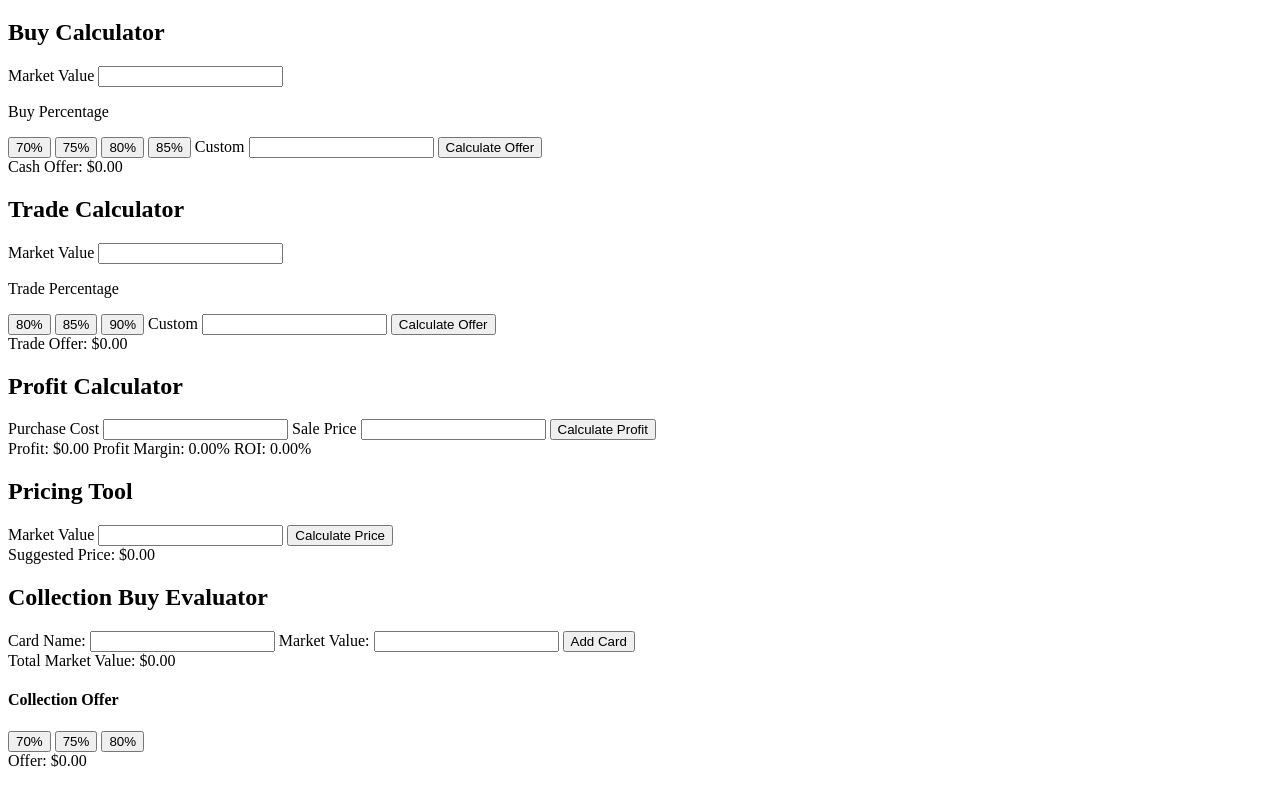
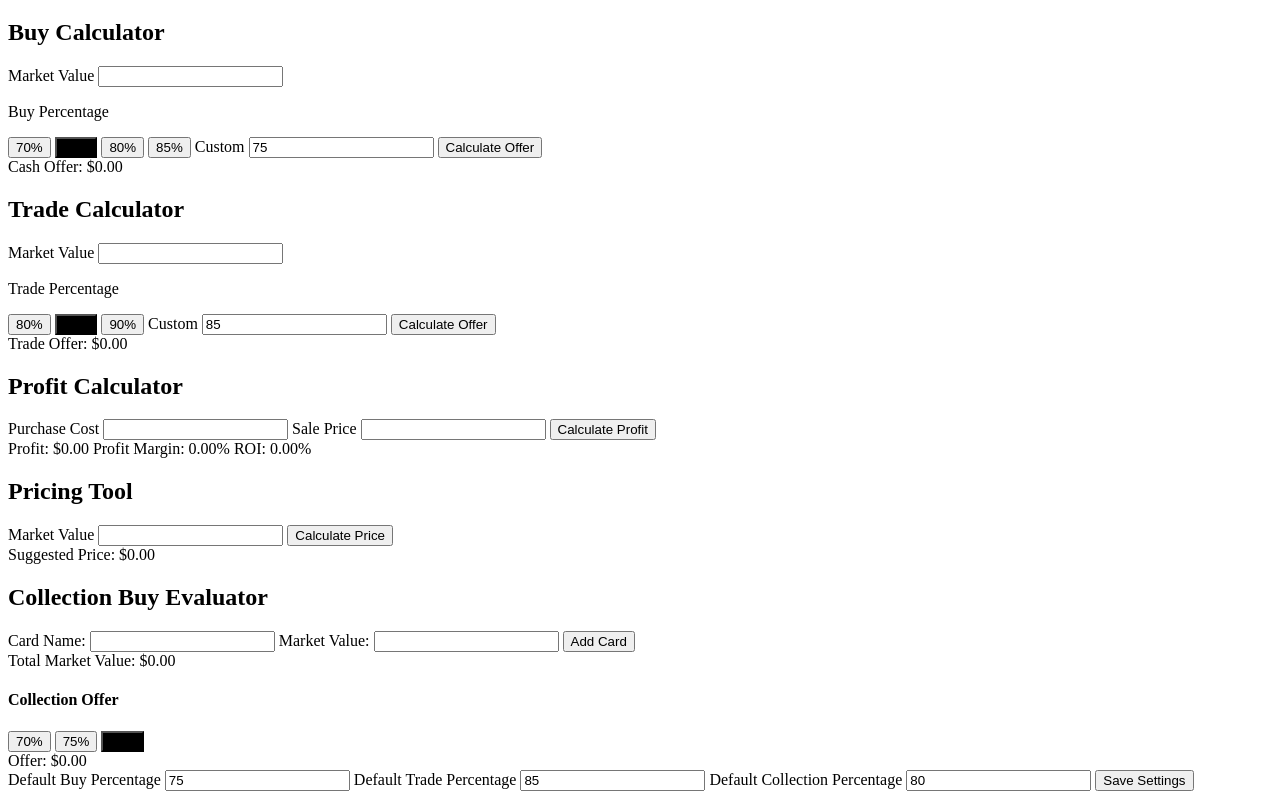
Before and after one commit to Irana1/card-show-dealer-tool, a plain HTML site: page index.html in a window 1280 px wide. Shown: the part 61-860 px from the top of the page. Before the commit the page ends 839 px from the top, so only its background shows below. Drawn offline with Linux system fonts and the light colour scheme.

Commit message:
Add files via upload

```diff
--- a/index.html
+++ b/index.html
@@ -104,6 +104,17 @@
         <span>Offer:</span>
         <span id="collection-offer-span">$0.00</span>
     </section>
+    <div>
+        <form id="settings-form">
+            <label for="default-buy-pct">Default Buy Percentage</label>
+            <input type="number" id="default-buy-pct">
+            <label for="default-trade-pct">Default Trade Percentage</label>
+            <input type="number" id="default-trade-pct">
+            <label for="default-collection-pct">Default Collection Percentage</label>
+            <input type="number" id="default-collection-pct">
+            <button type="submit">Save Settings</button>
+        </form>
+    </div>
     <script src="script.js"></script>
 </body>
 </html>
--- a/script.js
+++ b/script.js
@@ -30,12 +30,72 @@ document.addEventListener("DOMContentLoaded", function() {
     const collectionPercentageBtns = document.querySelectorAll(".collection-percentage-btn");
     const collectionOfferDisplay = document.querySelector("#collection-offer-span");
 
+    const settingsForm = document.querySelector("#settings-form");
+    const defaultBuyPercentageInput = document.querySelector("#default-buy-pct");
+    const defaultTradePercentageInput = document.querySelector("#default-trade-pct");
+    const defaultCollectionPercentageInput = document.querySelector("#default-collection-pct");
+
     // Pre-established variables and Arrays
 
     let collectionCards = []
     let selectedCollectionPercentage = null
+    let settings = {
+        defaultBuyPercentage: 75,
+        defaultTradePercentage: 85,
+        defaultCollectionPercentage: 80
+    }
 
     // Functions
+
+    function loadSettingsForm() {
+        defaultBuyPercentageInput.value = settings.defaultBuyPercentage;
+        defaultTradePercentageInput.value = settings.defaultTradePercentage;
+        defaultCollectionPercentageInput.value = settings.defaultCollectionPercentage;
+    }
+
+    function loadSavedSettings() {
+        const dealerSettings = localStorage.getItem("dealerSettings");
+        if (dealerSettings) {
+            const dealerSettingsParsed = JSON.parse(dealerSettings);
+            settings = dealerSettingsParsed;
+        }
+    }
+
+    function applyDefaultSettings() {
+        buyPercentageInput.value = settings.defaultBuyPercentage;
+        for (const button of buyPercentageBtns) {
+            button.classList.remove("selected-percentage");
+
+            let buyButtonDataPercentage = Number(button.dataset.percentage);
+
+            if (buyButtonDataPercentage === settings.defaultBuyPercentage) {
+                button.classList.add("selected-percentage");
+            }
+        }
+
+        tradePercentageInput.value = settings.defaultTradePercentage;
+        for (const button of tradePercentageBtns) {
+            button.classList.remove("selected-percentage");
+
+            let tradeButtonDataPercentage = Number(button.dataset.percentage);
+
+            if (tradeButtonDataPercentage === settings.defaultTradePercentage) {
+                button.classList.add("selected-percentage");
+            }
+        }
+
+        selectedCollectionPercentage = settings.defaultCollectionPercentage;
+        for (const button of collectionPercentageBtns) {
+            button.classList.remove("selected-percentage");
+
+            let collectionButtonDataPercentage = Number(button.dataset.percentage);
+
+            if (collectionButtonDataPercentage === settings.defaultCollectionPercentage) {
+                button.classList.add("selected-percentage");
+
+            }
+        }
+    }
 
     function calculateBuyOffer() {
         if (buyMarketValueInput.value === "" || buyPercentageInput.value === "") {
@@ -148,7 +208,7 @@ document.addEventListener("DOMContentLoaded", function() {
                 renderCollectionCards();
                 calculateCollectionTotal();
 
-                if (selectedCollectionPercentage !== "") {
+                if (selectedCollectionPercentage !== null) {
                     calculateCollectionOffer(selectedCollectionPercentage);
                 }
             })
@@ -170,12 +230,18 @@ document.addEventListener("DOMContentLoaded", function() {
         return collectionTotal;
     }
 
-    function calculateCollectionOffer(percentageDecimal) {
+    function calculateCollectionOffer(percentage) {
         let collectionTotal = calculateCollectionTotal();
-        percentageDecimal = percentageDecimal / 100;
-        let collectionOffer = collectionTotal * percentageDecimal;
+        percentage = percentage / 100;
+        let collectionOffer = collectionTotal * percentage;
         collectionOfferDisplay.textContent = `$${collectionOffer.toFixed(2)}`;
     }
+
+    // Main
+
+    loadSavedSettings();
+    loadSettingsForm();
+    applyDefaultSettings();
 
     // Buy Calculator
 
@@ -244,7 +310,7 @@ document.addEventListener("DOMContentLoaded", function() {
         calculateTradeOffer();
     })
 
-    // Purchase Calculator
+    // Profit Calculator
 
     purchaseCostInput.addEventListener("input", () => {
         calculateProfit();
@@ -295,12 +361,10 @@ document.addEventListener("DOMContentLoaded", function() {
 
         collectionCards.push(card);
 
-        console.log(collectionCards);
-
         renderCollectionCards();
         calculateCollectionTotal();
 
-        if (selectedCollectionPercentage !== "") {
+        if (selectedCollectionPercentage !== null) {
             calculateCollectionOffer(selectedCollectionPercentage);
         }
 
@@ -322,4 +386,34 @@ document.addEventListener("DOMContentLoaded", function() {
             calculateCollectionOffer(percentage);
         })
     })
+
+    // Settings
+
+    settingsForm.addEventListener("submit", function(event) {
+        event.preventDefault();
+
+        let defaultBuyPercentage = Number(defaultBuyPercentageInput.value);
+        let defaultTradePercentage = Number(defaultTradePercentageInput.value);
+        let defaultCollectionPercentage = Number(defaultCollectionPercentageInput.value);
+
+        if (defaultBuyPercentageInput.value === "" || defaultTradePercentageInput.value === "" || defaultCollectionPercentageInput.value === "") {
+            return;
+        }
+
+        if (defaultBuyPercentage < 0 || defaultTradePercentage < 0 || defaultCollectionPercentage < 0) {
+            return;
+        }
+
+        if (defaultBuyPercentage > 100 || defaultTradePercentage > 100 || defaultCollectionPercentage > 100) {
+            return;
+        }
+
+        settings.defaultBuyPercentage = defaultBuyPercentage;
+        settings.defaultTradePercentage = defaultTradePercentage;
+        settings.defaultCollectionPercentage = defaultCollectionPercentage;
+
+        applyDefaultSettings();
+
+        localStorage.setItem("dealerSettings", JSON.stringify(settings));
+    })
 })
```
